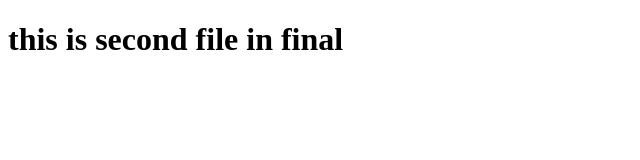
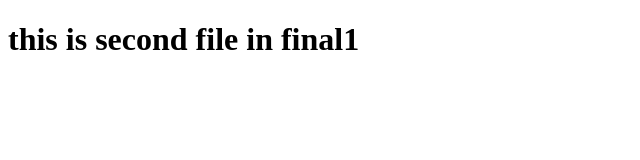
Before and after one commit to venkatthirupathi/gitrepo1, a plain HTML site: page hm.html in a window 1280 px wide. Shown: the full height of the page, 0-640 px from the left. Drawn offline with Linux system fonts and the light colour scheme.

Commit message:
Update hm.html in remote

```diff
--- a/hm.html
+++ b/hm.html
@@ -8,7 +8,7 @@
 </head>
 <body>
     <h1>
-        this is second file in final
+        this is second file in final1
     </h1>
 </body>
 </html>
```
